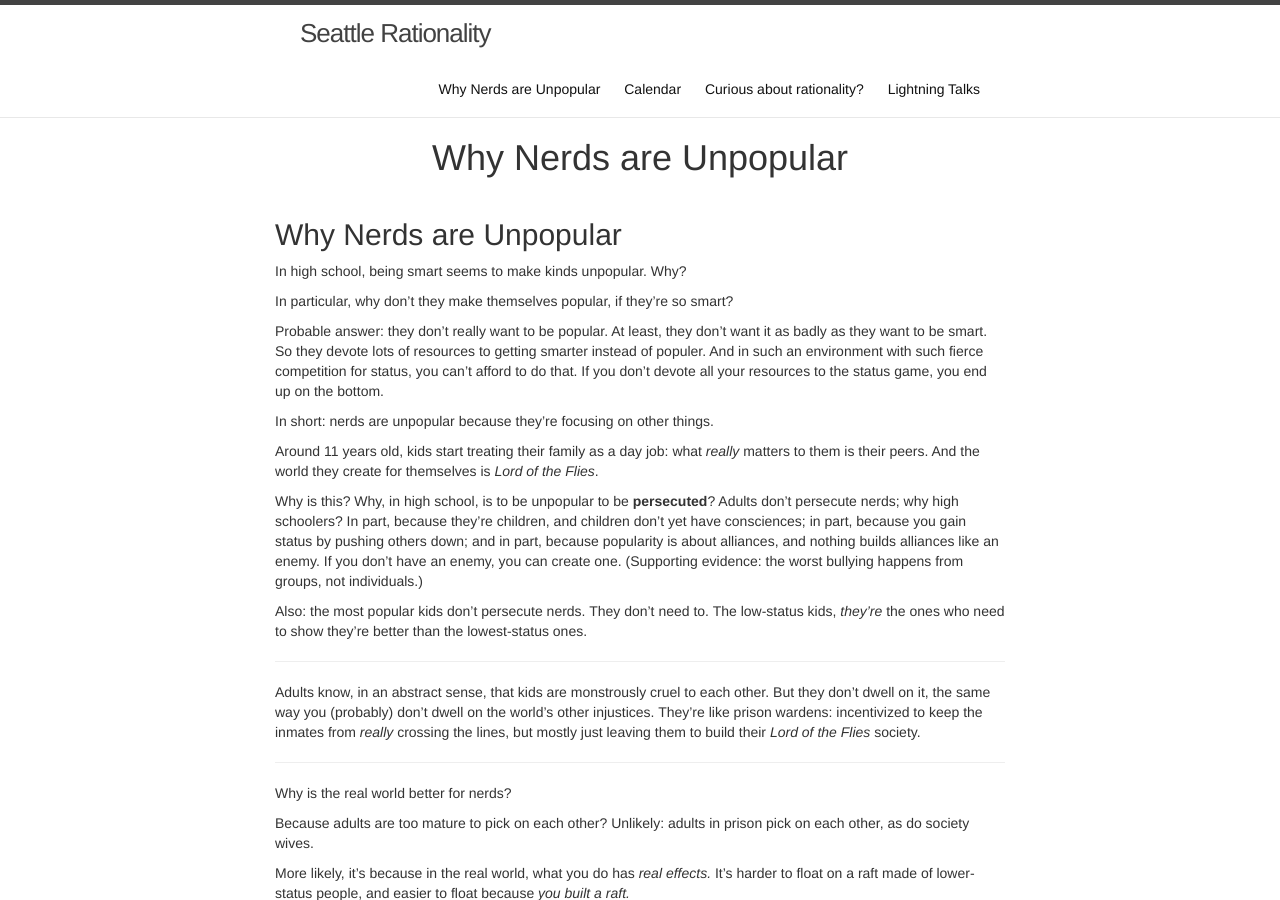
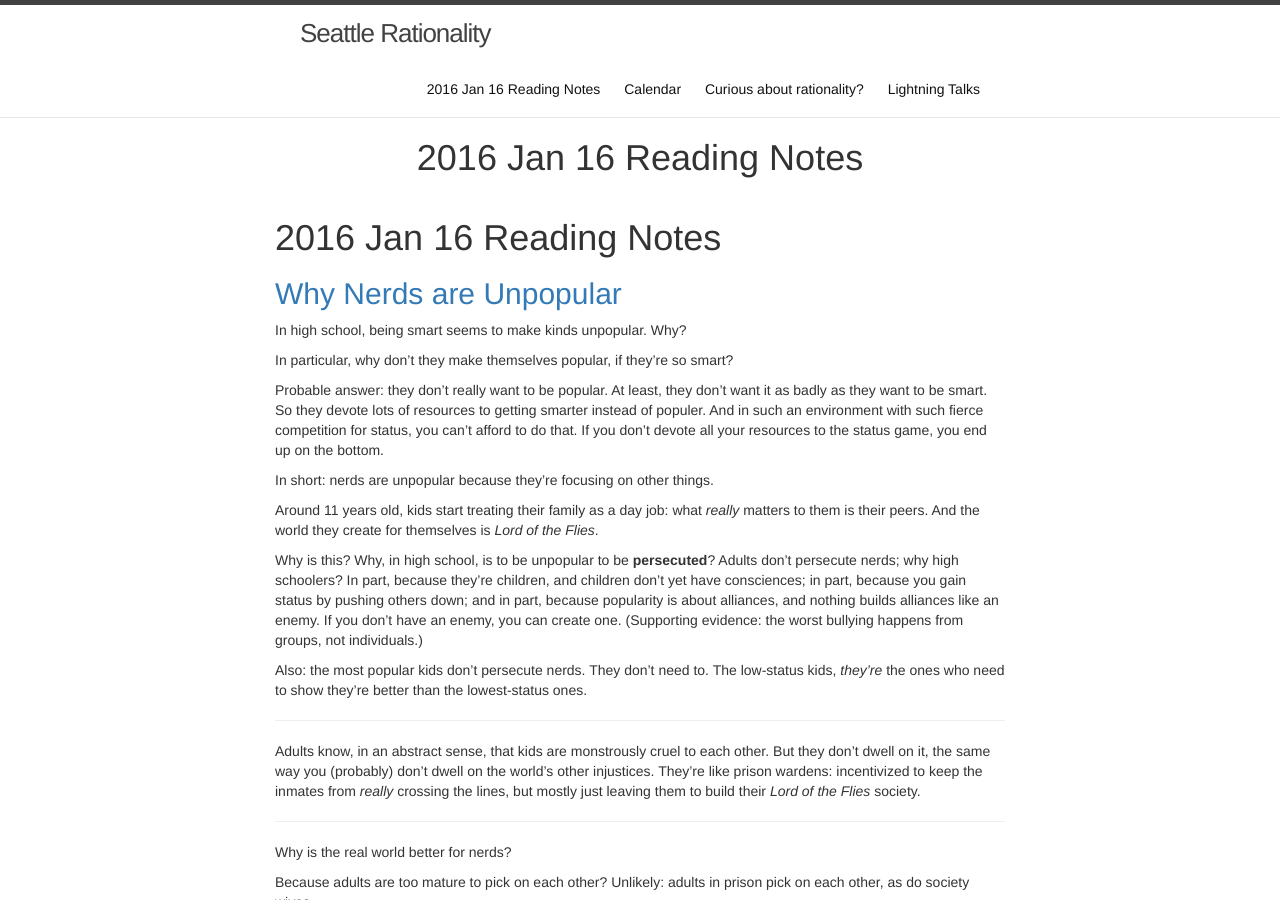
Before and after one commit to seattlerationality/seattlerationality.github.io, a Jekyll site: the page built from 2017-01-16-reading-notes.markdown, in a window 1280 px wide and 900 px high. Built offline with Jekyll 4.4.1, drawn with Linux system fonts in a browser that asks for light colours; our own code applies the rules of GitHub Pages for plain Markdown files.

Commit message:
tweak headers on reading notes

```diff
--- a/2017-01-16-reading-notes.markdown
+++ b/2017-01-16-reading-notes.markdown
@@ -2,8 +2,11 @@
 layout: page
 ---
 
-Why Nerds are Unpopular
------------------------
+2016 Jan 16 Reading Notes
+=========================
+
+[Why Nerds are Unpopular](http://paulgraham.com/nerds.html)
+-----------------------------------------------------------
 
 In high school, being smart seems to make kinds unpopular. Why?
 
```
